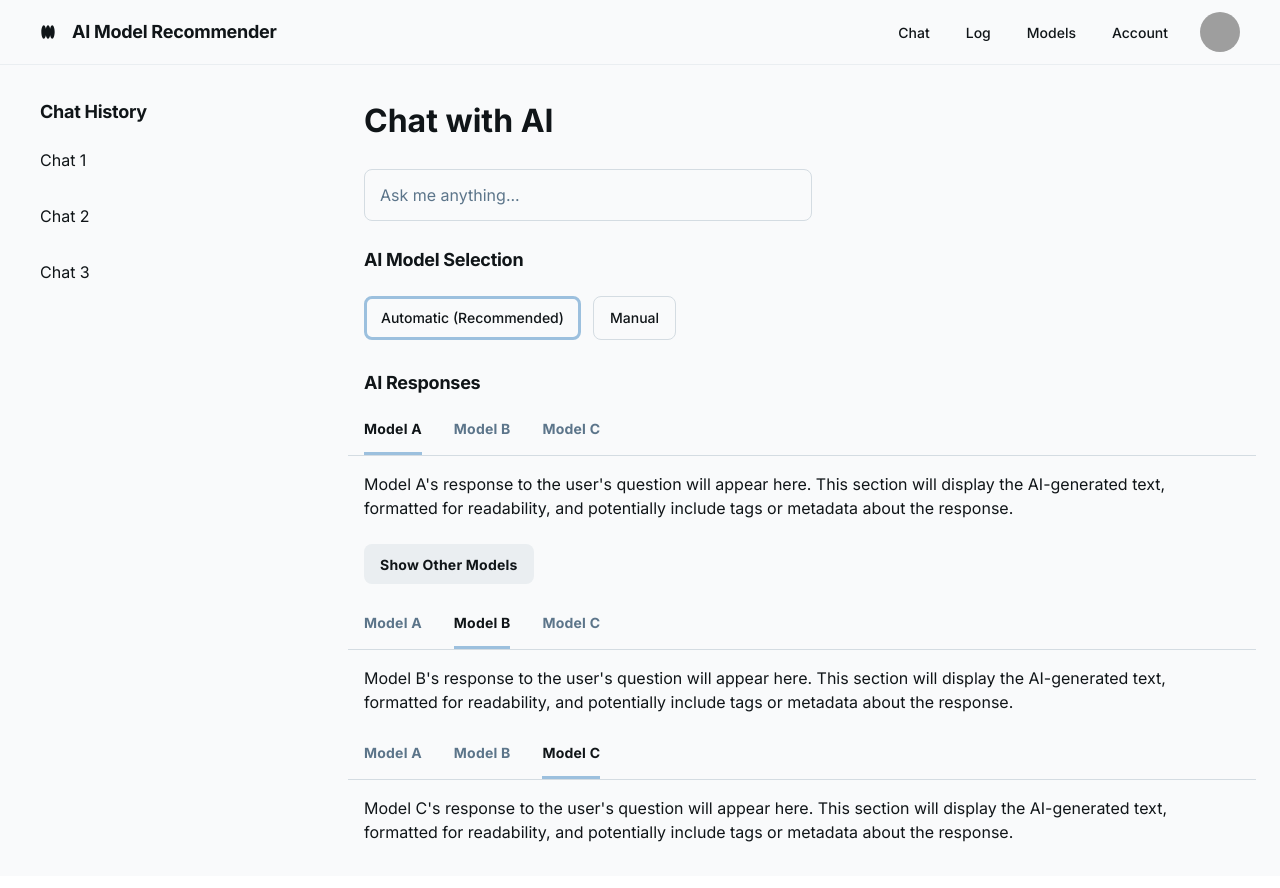
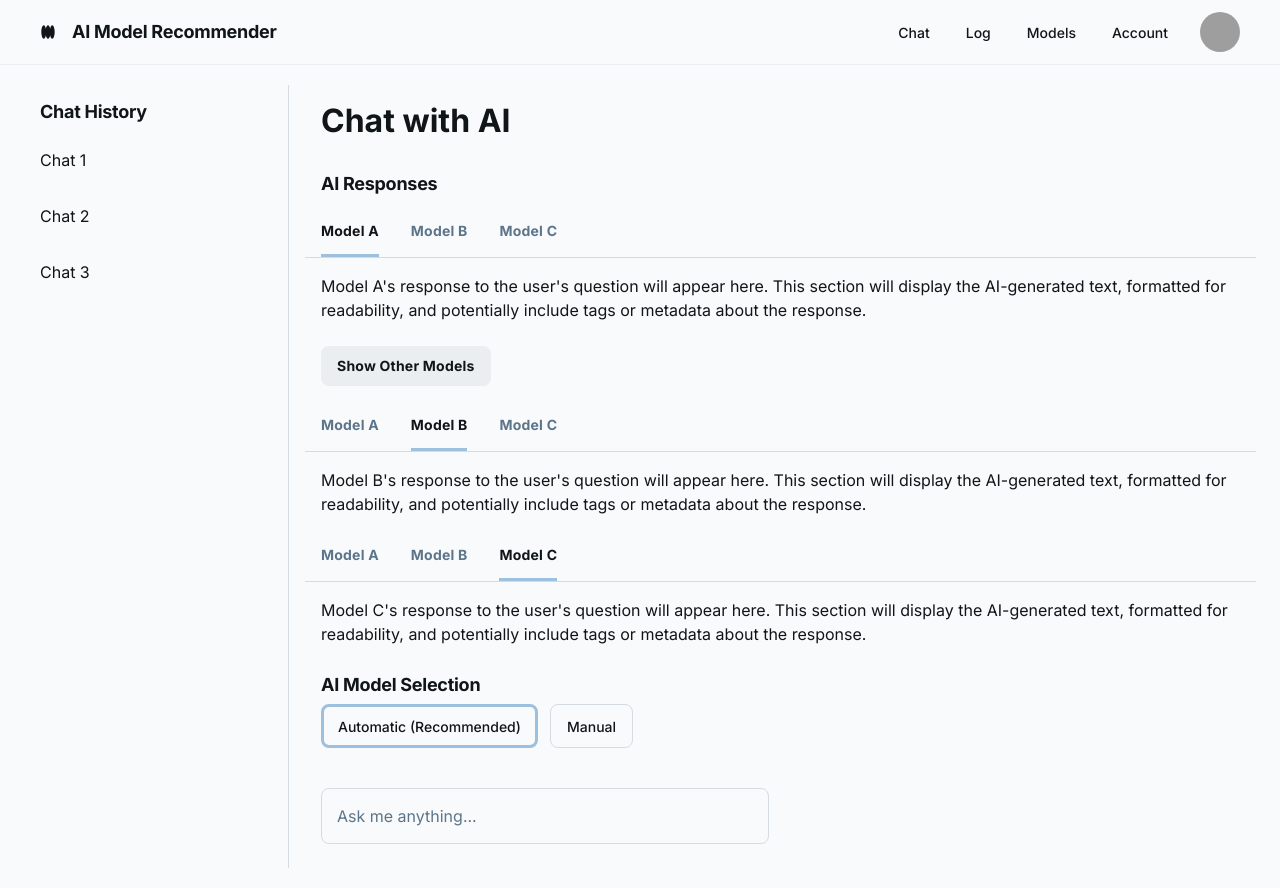
Before and after one commit to aigolfcoach/AI-recommender-front, a Next.js app: page /user/chat in a window 1280 px wide. Built offline with nearby package versions, Linux system fonts and the light colour scheme; grey boxes are pictures that could not be loaded.

Commit message:
feat: chat UI 개선

```diff
--- a/src/app/user/chat/page.tsx
+++ b/src/app/user/chat/page.tsx
@@ -35,7 +35,7 @@ export default function ChatPage() {
           </div>
         </header>
         <div className="gap-1 px-6 flex flex-1 justify-center py-5">
-          <div className="layout-content-container flex flex-col w-80">
+          <div className="layout-content-container flex flex-col w-64">
             <h3 className="text-[#101518] text-lg font-bold leading-tight tracking-[-0.015em] px-4 pb-2 pt-4">Chat History</h3>
             <div className="flex items-center gap-4 bg-gray-50 px-4 min-h-14">
               <p className="text-[#101518] text-base font-normal leading-normal flex-1 truncate">Chat 1</p>
@@ -47,33 +47,16 @@ export default function ChatPage() {
               <p className="text-[#101518] text-base font-normal leading-normal flex-1 truncate">Chat 3</p>
             </div>
           </div>
-          <div className="layout-content-container flex flex-col max-w-[960px] flex-1">
+
+          {/* Chat History와 Chat with AI 사이 세로 구분선 */}
+          <div className="w-px bg-[#d4dce2] mx-1"></div>
+
+          <div className="layout-content-container flex flex-col max-w-[960px] flex-1 ml-2">
             <div className="flex flex-wrap justify-between gap-3 p-4">
               <p className="text-[#101518] tracking-light text-[32px] font-bold leading-tight min-w-72">Chat with AI</p>
             </div>
-            <div className="flex max-w-[480px] flex-wrap items-end gap-4 px-4 py-3">
-              <label className="flex flex-col min-w-40 flex-1">
-                <input
-                  placeholder="Ask me anything..."
-                  className="form-input flex w-full min-w-0 flex-1 resize-none overflow-hidden rounded-lg text-[#101518] focus:outline-0 focus:ring-0 border border-[#d4dce2] bg-gray-50 focus:border-[#d4dce2] h-14 placeholder:text-[#5c758a] p-[15px] text-base font-normal leading-normal"
-                />
-              </label>
-            </div>
-            <h3 className="text-[#101518] text-lg font-bold leading-tight tracking-[-0.015em] px-4 pb-2 pt-4">AI Model Selection</h3>
-            <div className="flex flex-wrap gap-3 p-4">
-              <label
-                className="text-sm font-medium leading-normal flex items-center justify-center rounded-lg border border-[#d4dce2] px-4 h-11 text-[#101518] has-[:checked]:border-[3px] has-[:checked]:px-3.5 has-[:checked]:border-[#9cc0de] relative cursor-pointer"
-              >
-                Automatic (Recommended)
-                <input type="radio" className="invisible absolute" name="a2dc9dae-fa7f-47a4-a7fd-6df5f9f3c91c" defaultChecked />
-              </label>
-              <label
-                className="text-sm font-medium leading-normal flex items-center justify-center rounded-lg border border-[#d4dce2] px-4 h-11 text-[#101518] has-[:checked]:border-[3px] has-[:checked]:px-3.5 has-[:checked]:border-[#9cc0de] relative cursor-pointer"
-              >
-                Manual
-                <input type="radio" className="invisible absolute" name="a2dc9dae-fa7f-47a4-a7fd-6df5f9f3c91c" />
-              </label>
-            </div>
+
+
             <h3 className="text-[#101518] text-lg font-bold leading-tight tracking-[-0.015em] px-4 pb-2 pt-4">AI Responses</h3>
             <div className="pb-3">
               <div className="flex border-b border-[#d4dce2] px-4 gap-8">
@@ -133,6 +116,33 @@ export default function ChatPage() {
               Model C's response to the user's question will appear here. This section will display the AI-generated text, formatted for readability, and potentially include tags
               or metadata about the response.
             </p>
+
+            {/* AI Model Selection을 입력 필드 바로 위에 배치 */}
+            <h3 className="text-[#101518] text-lg font-bold leading-tight tracking-[-0.015em] px-4 pb-2 pt-4">AI Model Selection</h3>
+            <div className="flex flex-wrap gap-3 px-4 pb-4">
+              <label
+                className="text-sm font-medium leading-normal flex items-center justify-center rounded-lg border border-[#d4dce2] px-4 h-11 text-[#101518] has-[:checked]:border-[3px] has-[:checked]:px-3.5 has-[:checked]:border-[#9cc0de] relative cursor-pointer"
+              >
+                Automatic (Recommended)
+                <input type="radio" className="invisible absolute" name="a2dc9dae-fa7f-47a4-a7fd-6df5f9f3c91c" defaultChecked />
+              </label>
+              <label
+                className="text-sm font-medium leading-normal flex items-center justify-center rounded-lg border border-[#d4dce2] px-4 h-11 text-[#101518] has-[:checked]:border-[3px] has-[:checked]:px-3.5 has-[:checked]:border-[#9cc0de] relative cursor-pointer"
+              >
+                Manual
+                <input type="radio" className="invisible absolute" name="a2dc9dae-fa7f-47a4-a7fd-6df5f9f3c91c" />
+              </label>
+            </div>
+
+            {/* 입력 필드를 맨 아래로 이동 */}
+            <div className="flex max-w-[480px] flex-wrap items-end gap-4 px-4 py-6">
+              <div className="flex-1">
+                <input
+                  placeholder="Ask me anything..."
+                  className="form-input flex w-full min-w-0 flex-1 resize-none overflow-hidden rounded-lg text-[#101518] focus:outline-0 focus:ring-0 border border-[#d4dce2] bg-gray-50 focus:border-[#d4dce2] h-14 placeholder:text-[#5c758a] p-[15px] text-base font-normal leading-normal"
+                />
+              </div>
+            </div>
           </div>
         </div>
       </div>
```
